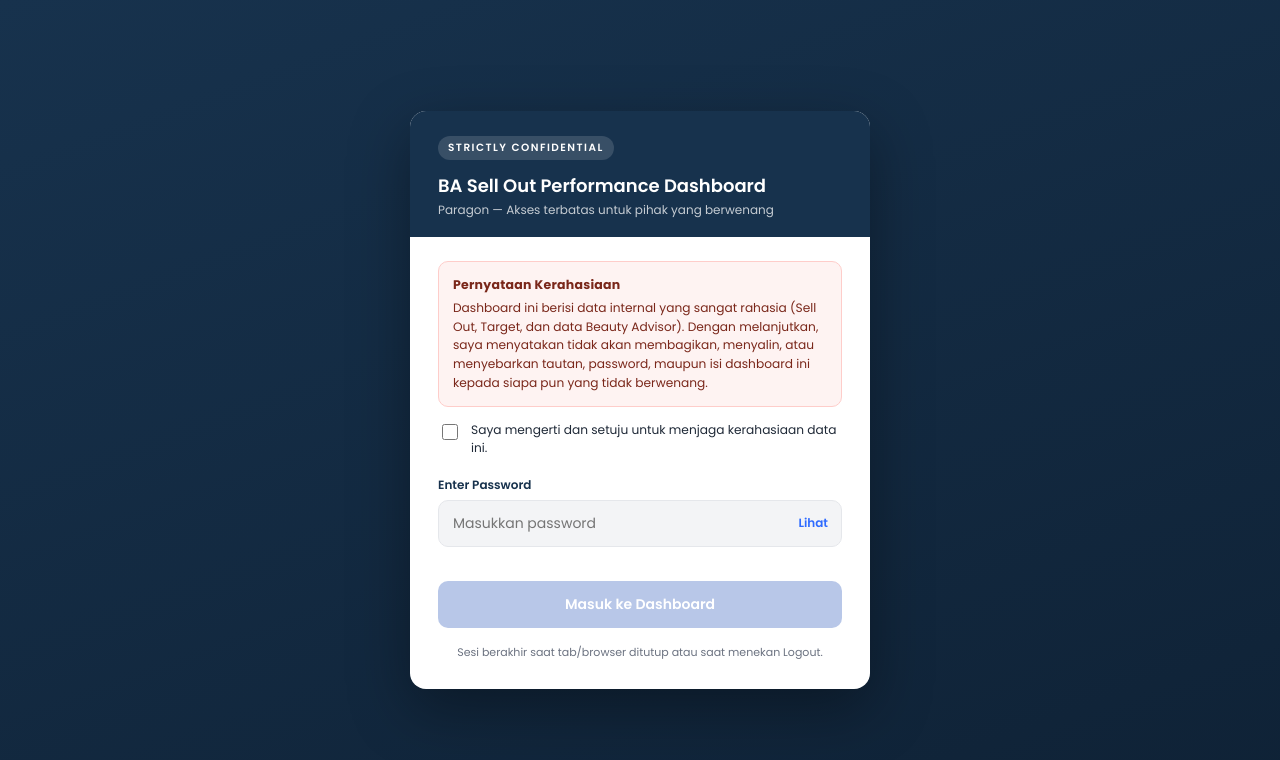
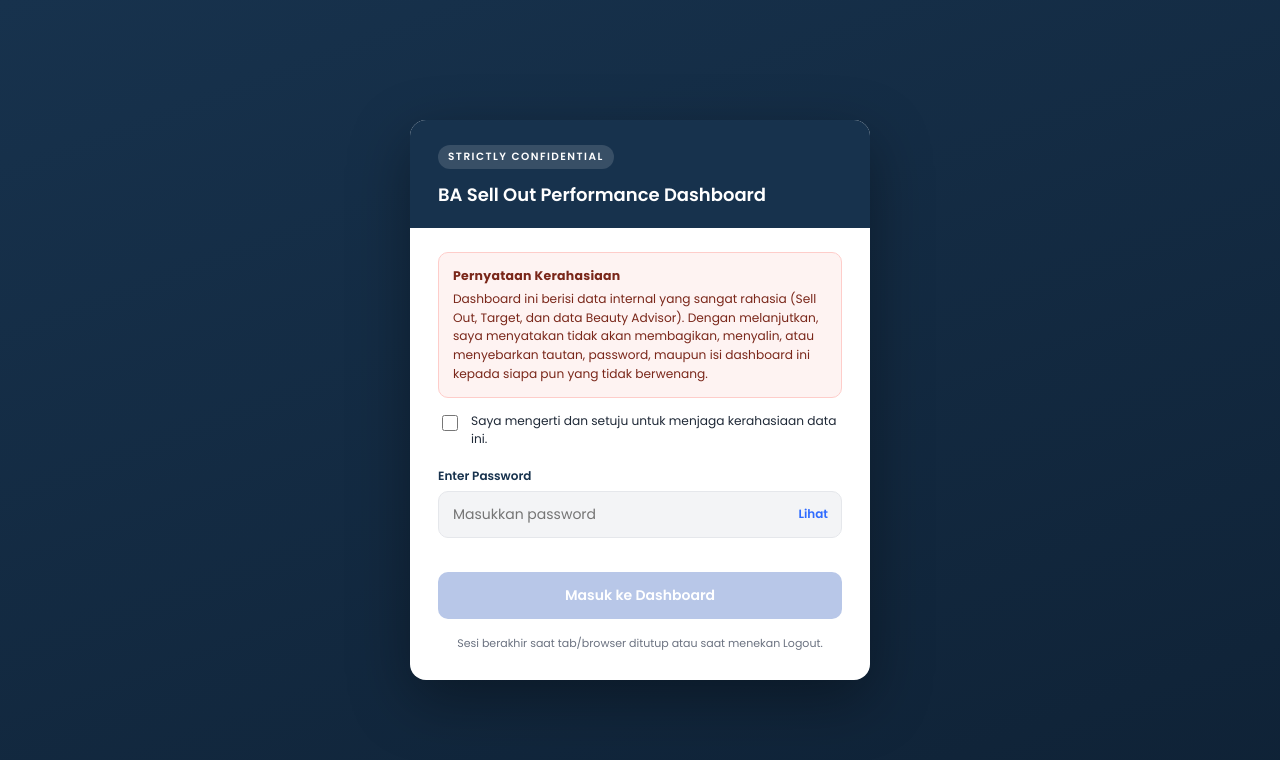
Before and after one commit to mardevpalingservice/ba-dash, a plain HTML site: page index.html in a window 1280 px wide. Drawn offline with Linux system fonts and the light colour scheme; no server answers.

Commit message:
Add files via upload

```diff
--- a/index.html
+++ b/index.html
@@ -46,7 +46,7 @@
   <div class="top">
     <span class="tag">STRICTLY CONFIDENTIAL</span>
     <h1>BA Sell Out Performance Dashboard</h1>
-    <p>Paragon — Akses terbatas untuk pihak yang berwenang</p>
+
   </div>
   <div class="loading" id="loading"><div class="spin"></div><div id="loadtxt" style="font-size:13px;color:var(--muted)">Membuka dashboard…</div></div>
   <form class="body" id="form" autocomplete="off">
```
